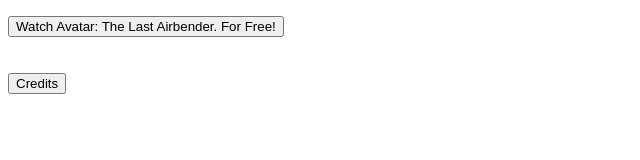
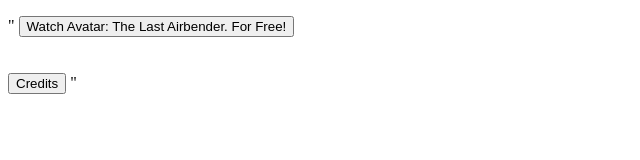
Before and after one commit to Shok-The-Coder/html, a plain HTML site: page index.html in a window 1280 px wide. Shown: the full height of the page, 0-640 px from the left. Drawn offline with Linux system fonts and the light colour scheme.

Commit message:
index.html

```diff
--- a/index.html
+++ b/index.html
@@ -6,7 +6,7 @@
 	<body>
 
 		<p>
-			<!DOCTYPE html>
+			"<!DOCTYPE html>
 			<html>
 				<head>
 					<title>Free Avatar Movie</title>
@@ -18,7 +18,7 @@
 
     			<button id = "credits" type = "button" onclick = "credits()">Credits</button>
 					</body>
-					</html>
+					</html>"
 
 		</p>
 
```
